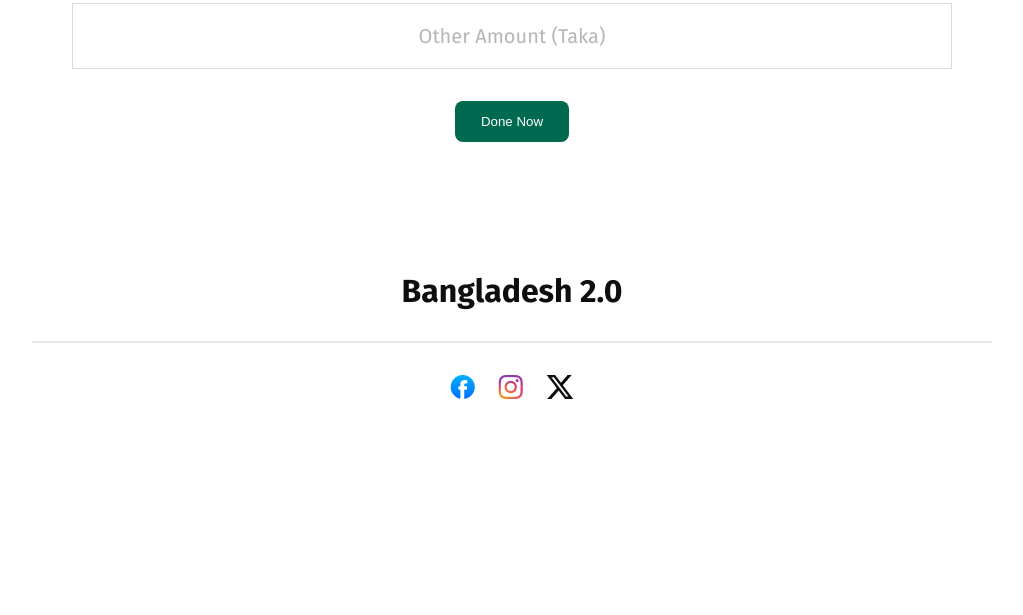
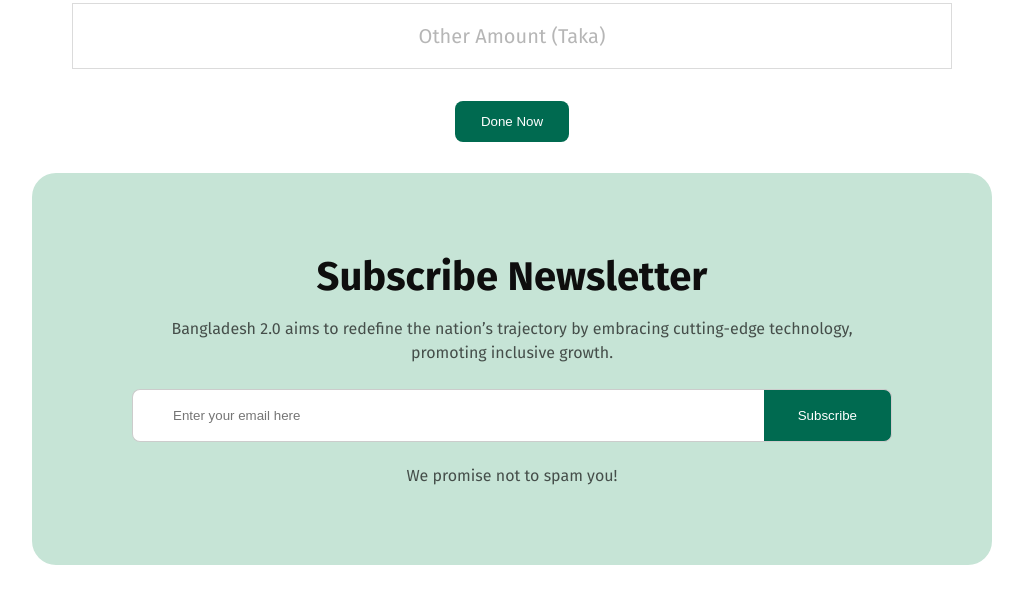
Before and after one commit to MdManjurulHoqueJony/B11A1ByJony, a plain HTML site: page index.html in a window 1280 px wide. Shown: the part 4770-5385 px from the top of the page, without its empty margins (128-1151 px from the left). Before the commit the page ends 5223 px from the top, so only its background shows below. Drawn offline with Linux system fonts and the light colour scheme.

Commit message:
subscribe

```diff
--- a/index.html
+++ b/index.html
@@ -207,11 +207,24 @@
                 </div>
                 <div class="donate-position"><button type="button" class="news-btn">Done Now</button></div>
             </div>
+            <div class="subscribe">
+                <p class="subscribe-heading">Subscribe Newsletter</p>
+                <p class="subscribe-content">Bangladesh 2.0 aims to redefine the nation’s trajectory by embracing
+                    cutting-edge technology,
+                    promoting inclusive growth.</p>
+                <div class="input-container">
+                    <input type="text" placeholder="Enter your email here">
+                    <button type="button">Subscribe</button>
+                </div>
+                <p class="subscribe-last-content">We promise not to spam you!</p>
+            </div>
         </section>
     </main>
     <footer class="footer">
         <p class="footer-text">Bangladesh 2.0</p>
-        <div class="donate-position"><hr width="1122px" class="stroke"></div>
+        <div class="donate-position">
+            <hr width="1122px" class="stroke">
+        </div>
         <div class="network-container">
             <a href=""><img src="./assets/facebook.png" alt=""></a>
             <a href=""><img src="./assets/instagram.png" alt=""></a>
--- a/styles/style.css
+++ b/styles/style.css
@@ -458,3 +458,65 @@ td {
     align-items: center;
     gap: 23px;
 }
+
+.subscribe {
+    padding: 80px 100px;
+    border-radius: 24px;
+    background: rgb(198, 228, 214);
+}
+
+.subscribe-heading {
+    color: rgb(14, 14, 14);
+    font-family: Fira Sans;
+    font-size: 40px;
+    font-weight: 700;
+    line-height: 48px;
+    letter-spacing: 0%;
+    text-align: center;
+    margin-bottom: 16px;
+}
+
+.subscribe-content {
+    color: rgba(14, 14, 14, 0.7);
+    font-family: Fira Sans;
+    font-size: 16px;
+    font-weight: 400;
+    line-height: 24px;
+    letter-spacing: 0%;
+    text-align: center;
+    margin-bottom: 24px;
+}
+
+.input-container {
+    display: flex;
+    margin-bottom: 24px;
+}
+
+.input-container input {
+    border: 1px solid #ccc;
+    border-right: none;
+    flex: 1;
+    outline: none;
+    border-radius: 8px 0px 0px 8px;
+    padding: 18px 40px 18px 40px;
+    background: rgb(255, 255, 255);
+}
+
+.input-container button {
+    border: 1px solid #ccc;
+    border-left: none;
+    color: white;
+    padding: 17px 34px;
+    border-radius: 0px 8px 8px 0px;
+    background: rgb(0, 106, 80);
+}
+
+.subscribe-last-content {
+    color: rgba(14, 14, 14, 0.7);
+    font-family: Fira Sans;
+    font-size: 16px;
+    font-weight: 400;
+    line-height: 19px;
+    letter-spacing: 0%;
+    text-align: center;
+}
```
